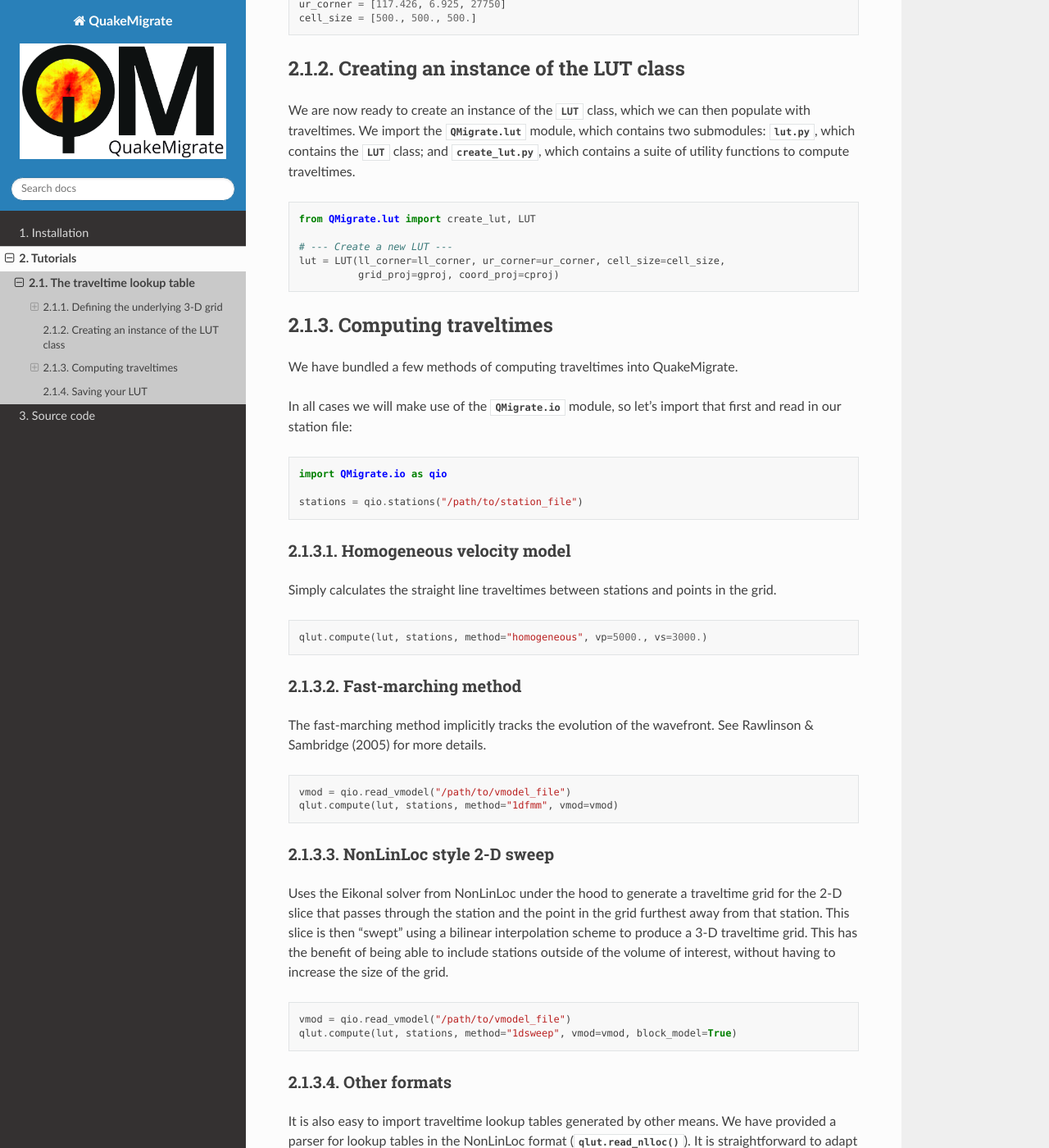
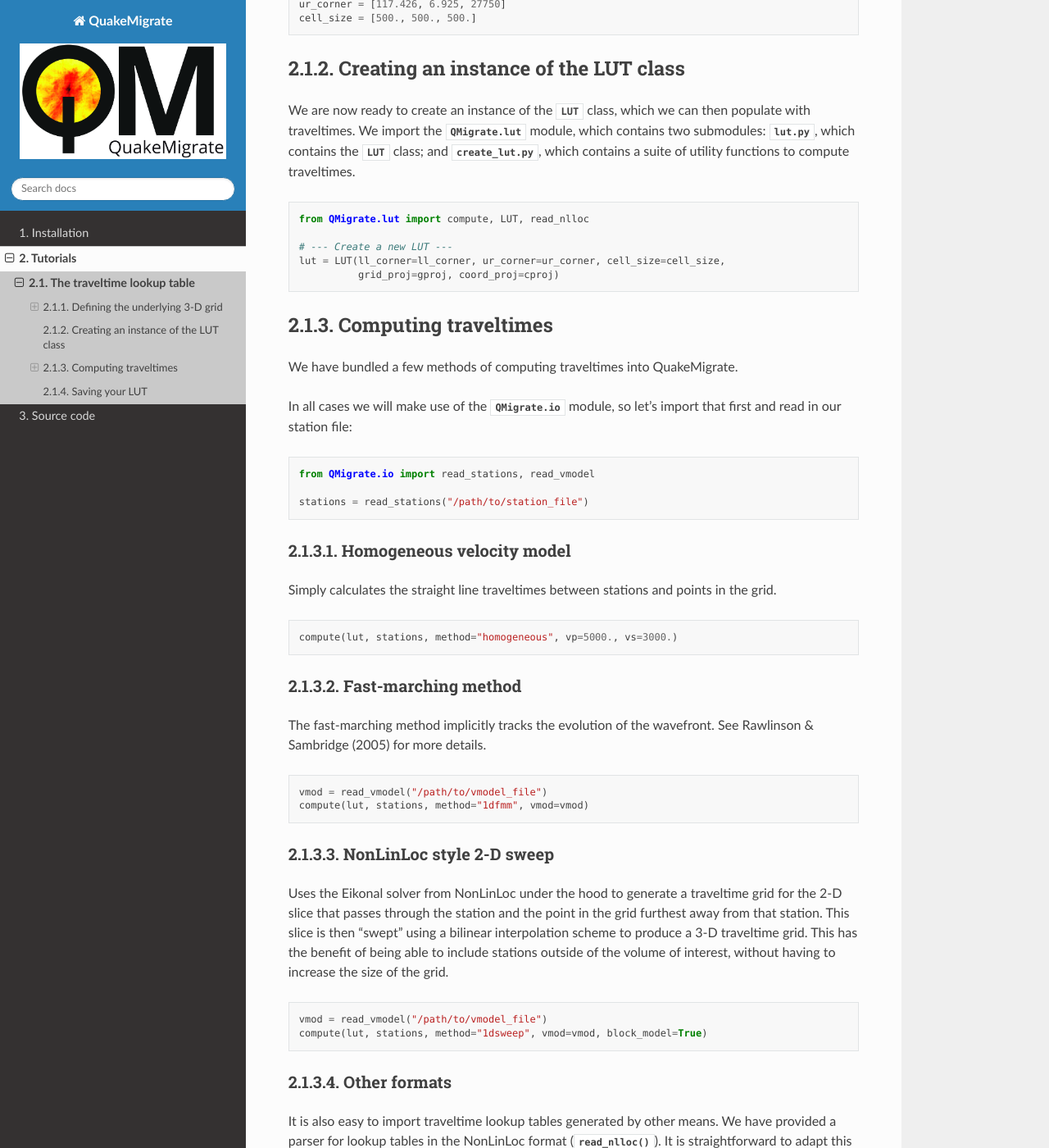
Before and after one commit to QuakeMigrate/QuakeMigrate, a Sphinx documentation site: the page built from docs/tutorials/lut.rst, in a window 1280 px wide and 1400 px high, scrolled down 1699 px. Shown: the whole window at 82% size. Built offline with Sphinx 7.4.7 and the Read the Docs theme 2.0.0, drawn with Linux system fonts in a browser that asks for light colours.

Commit message:
docs: Update LUT tutorial
    Update the LUT tutorial to reflect the changes made to the QuakeMigrate API.

    - stations -> read_stations
    - qlut -> specifically import compute, read_nlloc, and LUT

```diff
--- a/docs/tutorials/lut.rst
+++ b/docs/tutorials/lut.rst
@@ -45,7 +45,7 @@ We are now ready to create an instance of the :class:`LUT` class, which we can t
 
 ::
 
-	from QMigrate.lut import create_lut, LUT
+	from QMigrate.lut import compute, LUT, read_nlloc
 
 	# --- Create a new LUT ---
 	lut = LUT(ll_corner=ll_corner, ur_corner=ur_corner, cell_size=cell_size,
@@ -59,9 +59,9 @@ In all cases we will make use of the :mod:`QMigrate.io` module, so let's import
 
 ::
 
-    import QMigrate.io as qio
+    from QMigrate.io import read_stations, read_vmodel
 
-    stations = qio.stations("/path/to/station_file")
+    stations = read_stations("/path/to/station_file")
 
 Homogeneous velocity model
 ##########################
@@ -69,7 +69,7 @@ Simply calculates the straight line traveltimes between stations and points in t
 
 ::
 
-	qlut.compute(lut, stations, method="homogeneous", vp=5000., vs=3000.)
+	compute(lut, stations, method="homogeneous", vp=5000., vs=3000.)
 
 Fast-marching method
 ####################
@@ -77,8 +77,8 @@ The fast-marching method implicitly tracks the evolution of the wavefront. See R
 
 ::
 
-	vmod = qio.read_vmodel("/path/to/vmodel_file")
-	qlut.compute(lut, stations, method="1dfmm", vmod=vmod)
+	vmod = read_vmodel("/path/to/vmodel_file")
+	compute(lut, stations, method="1dfmm", vmod=vmod)
 
 NonLinLoc style 2-D sweep
 #########################
@@ -86,12 +86,12 @@ Uses the Eikonal solver from NonLinLoc under the hood to generate a traveltime g
 
 ::
 
-	vmod = qio.read_vmodel("/path/to/vmodel_file")
-	qlut.compute(lut, stations, method="1dsweep", vmod=vmod, block_model=True)
+	vmod = read_vmodel("/path/to/vmodel_file")
+	compute(lut, stations, method="1dsweep", vmod=vmod, block_model=True)
 
 Other formats
 #############
-It is also easy to import traveltime lookup tables generated by other means. We have provided a parser for lookup tables in the NonLinLoc format (:func:`qlut.read_nlloc()`). It is straightforward to adapt this code to read any other traveltime lookup table, so long as it is stored as an array. Create an instance of the LUT class with the correct grid dimensions, then add the traveltime arrays (in C-order) to the ``LUT.maps`` dictionary.
+It is also easy to import traveltime lookup tables generated by other means. We have provided a parser for lookup tables in the NonLinLoc format (:func:`read_nlloc()`). It is straightforward to adapt this code to read any other traveltime lookup table, so long as it is stored as an array. Create an instance of the LUT class with the correct grid dimensions, then add the traveltime arrays (in C-order) to the ``LUT.maps`` dictionary.
 
 Saving your LUT
 ---------------
```
